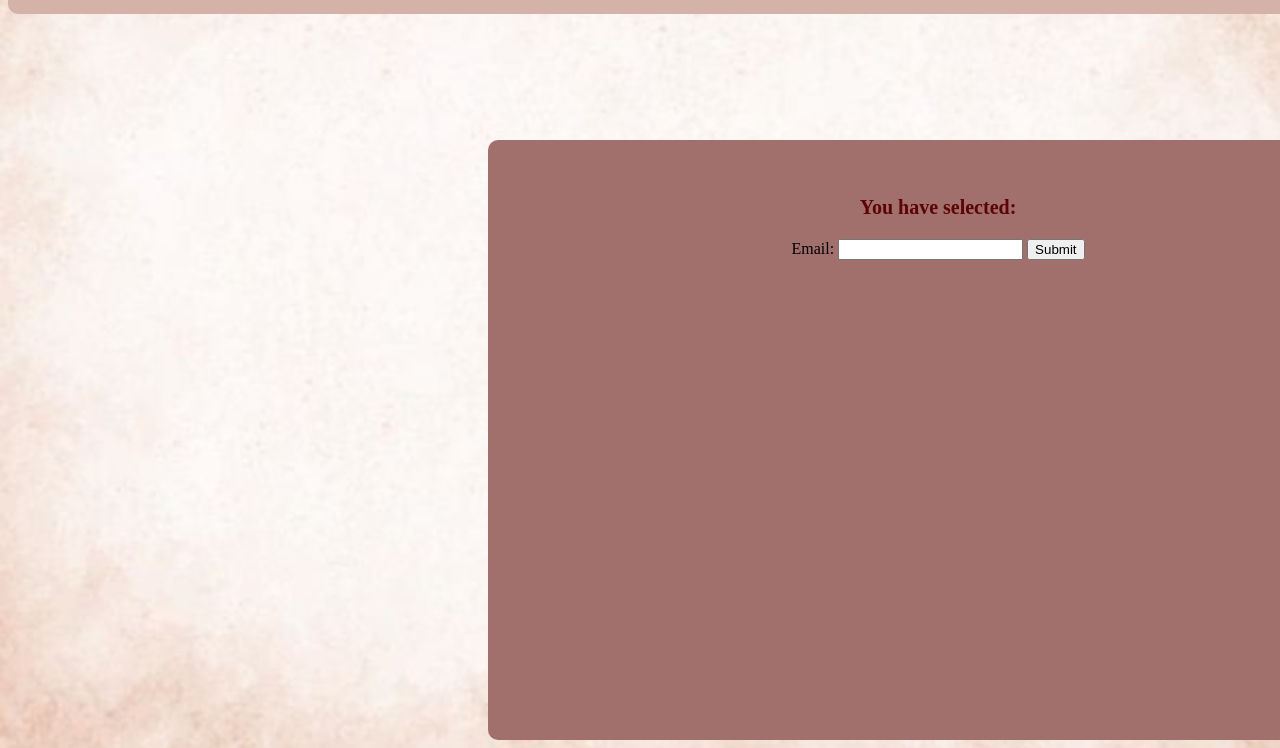
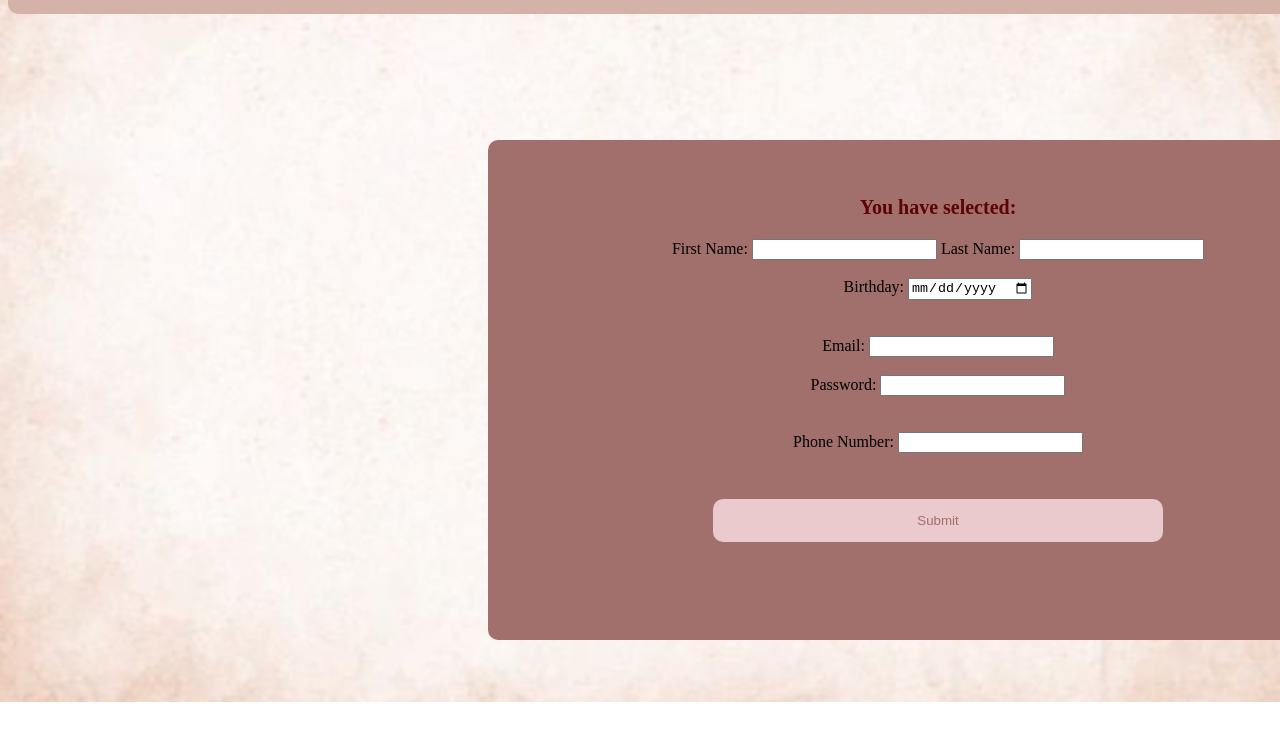
Before and after one commit to Kokkelious/Kokkelious.github.io, a plain HTML site: page buypage.html in a window 1280 px wide. Shown: the part 98-846 px from the top of the page. After the commit the page ends 800 px from the top, so only its background shows below. Drawn offline with Linux system fonts and the light colour scheme.

Commit message:
Wednesday, officially finished with the buypage and have made the homepage.

```diff
--- a/buypage.html
+++ b/buypage.html
@@ -1,3 +1,4 @@
+<!-- buypage.html -->
 <!DOCTYPE html>
 <html>
   <head>
@@ -20,21 +21,70 @@
       <!-- This is a new square to buy your subscription -->
       <br>
       <br>
-          <!-- buypage.html -->
-<!-- ...previous content... -->
-<p>You have selected: <span id="selectedPlan"></span></p>
-<script>
-  let url = new URL(window.location.href);
-  let plan = url.searchParams.get("plan");
-  if (plan) {
-    document.getElementById("selectedPlan").innerText = plan;
-  }
-</script>
-      <form>
-  <label for="email">Email:</label>
-  <input type="email" id="email" name="email" required>
-  <input type="submit" value="Submit">
-</form>
+      <!-- ...previous content... -->
+      <p>You have selected: <span id="selectedPlan"></span></p>
+      <form onsubmit="return validateAge();">
+        <label for="name">First Name:</label>
+        <input type="text" id="name" name="name" required>
+        <label for="lastName">Last Name:</label>
+        <input type="text" id="lastName" name="lastName" required>
+        <br>
+        <br>
+        <label for="birthday">Birthday:</label>
+        <input type="date" id="birthday" name="birthday" required>
+        <br>
+        <br>
+        <br>
+        <label for="email">Email:</label>
+        <input type="email" id="email" name="email" required>
+        <br>
+        <br>
+        <label for="password">Password:</label>
+        <input type="password" id="password" name="password" required>
+        <br>
+        <br>
+        <br>
+        <label for="phoneNumber">Phone Number:</label>
+        <input type="phoneNumber" id="phoneNumber" name="phoneNumber" required>
+        <br>
+        <br>
+        <br>
+        <button type="submit">Submit</button>
+      </form>
     </div>
+
+    <script>
+      // Get the selected plan from the URL parameter
+      const urlParams = new URLSearchParams(window.location.search);
+      const selectedPlan = urlParams.get('plan');
+
+      // Set the value of selectedPlan into the span element
+      document.getElementById('selectedPlan').textContent = selectedPlan;
+
+      function validateAge() {
+        var birthday = document.getElementById("birthday").value;
+        var today = new Date();
+        var minimumAge = 18;
+        var birthdate = new Date(birthday);
+        var age = today.getFullYear() - birthdate.getFullYear();
+        var m = today.getMonth() - birthdate.getMonth();
+
+        if (m < 0 || (m === 0 && today.getDate() < birthdate.getDate())) {
+          age--;
+        }
+
+        if (age < minimumAge) {
+          alert("You must be at least 18 years old to proceed.");
+          return false;
+        }
+
+        redirectToHomePage();
+        return false;
+      }
+
+      function redirectToHomePage() {
+        window.location.href = 'homepage.html';
+      }
+    </script>
   </body>
 </html>
--- a/design.css
+++ b/design.css
@@ -65,6 +65,7 @@ li a {
 }
 .square.large {
   width: 900px;
-  height: 600px;
+  height: 500px;
   margin-left: 480px;
+  text-align: center;
 }
```
Also changed, not shown: homepage.html (added, +17 -0 lines).
